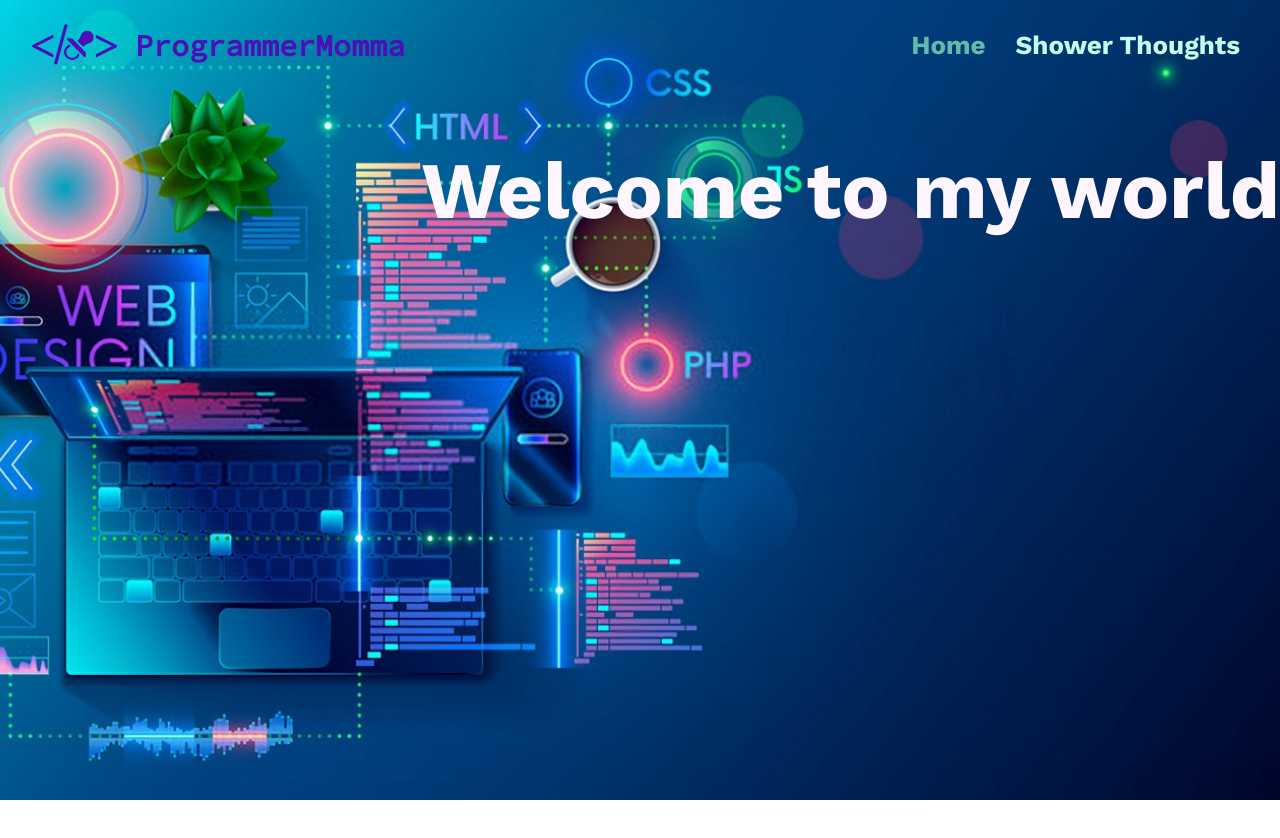
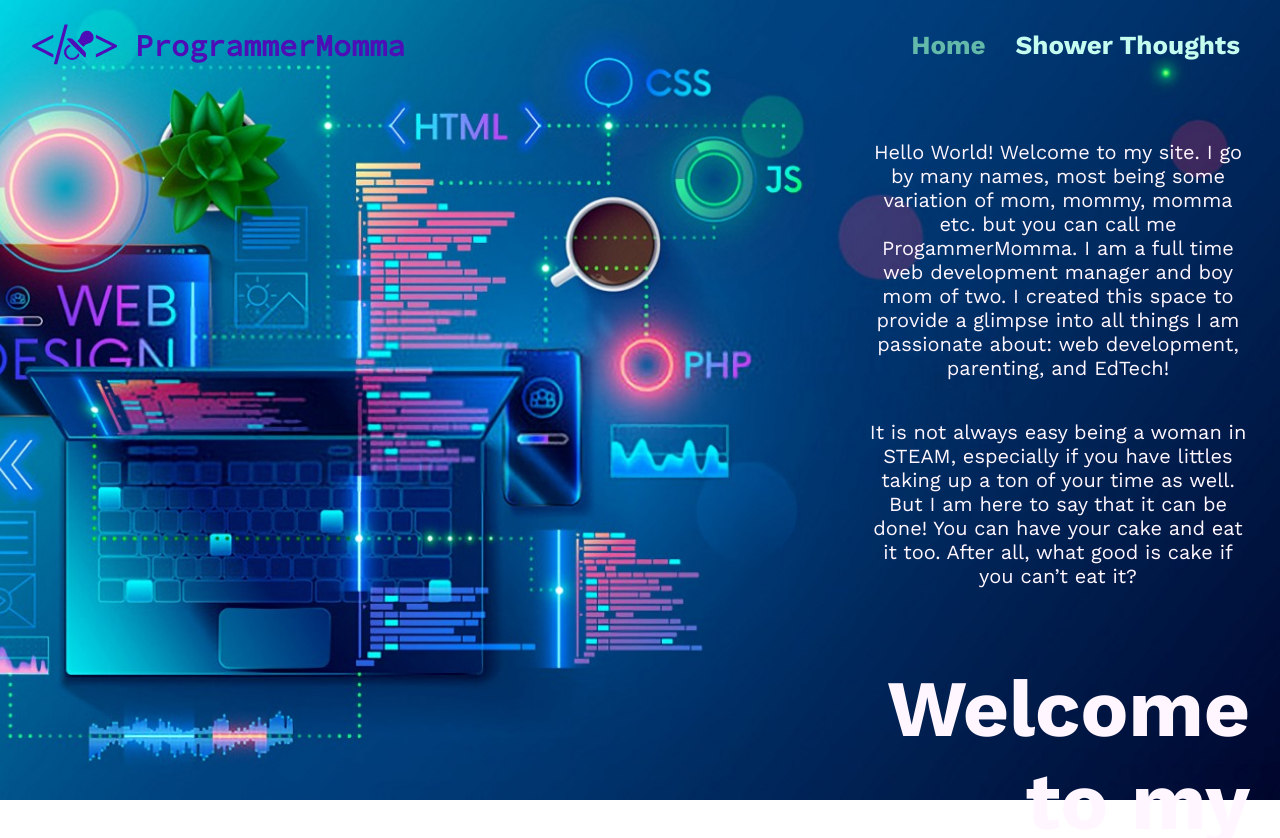
Before and after one commit to kgaboriau/programmer-momma, a Vue app: page / in a window 1280 px wide. Shown: the top 838 px of the page. Before the commit the page ends 800 px from the top, so only its background shows below. Built offline with nearby package versions, Linux system fonts and the light colour scheme; a web font is replaced by a local one.

Commit message:
format home

```diff
--- a/src/App.vue
+++ b/src/App.vue
@@ -59,7 +59,7 @@ html, body {
   color: $primary-text;
   font-size: 16px;
 
-  @include break-tablet-and-up {
+  @include break-tablet-small-and-up {
     font-size: 18px;
   }
   @include break-desktop-and-up {
--- a/src/components/NavBar.vue
+++ b/src/components/NavBar.vue
@@ -75,7 +75,7 @@ export default {
     }
   }
 }
-@include break-tablet-and-up {
+@include break-tablet-small-and-up {
   .nav-bar {
     max-height: 40px;
     padding: 25px;
--- a/src/routes/HomeView.vue
+++ b/src/routes/HomeView.vue
@@ -1,18 +1,27 @@
 <template lang="pug">
 .home
   .text-container
-    h1.title {{'Welcome to my world'}}
+    p.intro {{ introParagraph1 }}
+    p.intro {{ introParagraph2 }}
+    h1.title {{'Welcome to my World'}}
 </template>
 
 <script>
 export default {
-  name: 'HomeView'
+  name: 'HomeView',
+  data() {
+    return {
+      introParagraph1: 'Hello World! Welcome to my site. I go by many names, most being some variation of mom, mommy, momma etc. but you can call me ProgammerMomma. I am a full time web development manager and boy mom of two. I created this space to provide a glimpse into all things I am passionate about: web development, parenting, and EdTech!',
+      introParagraph2: 'It is not always easy being a woman in STEAM, especially if you have littles taking up a ton of your time as well. But I am here to say that it can be done! You can have your cake and eat it too. After all, what good is cake if you can’t eat it? '
+    }
+  }
 }
 </script>
 
 <style lang="scss" scoped>
 @import 'src/styles/colours.sass';
 @import 'src/styles/flexbox.sass';
+@import 'src/styles/breakpoints.sass';
 
 .home {
   @include flex-row;
@@ -21,7 +30,10 @@ export default {
   .text-container {
     @include flex-column;
     justify-content: bottom;
+    align-items: flex-end;
     //max-width: 35vw;
+
+    padding: 30px 30px 0 30px;
 
     h1 {
       //margin-right: 100px;
@@ -31,12 +43,43 @@ export default {
       text-align: right;
       font-size: 4rem;
     }
+
+    p {
+      text-align: center;
+      color: $light-text;
+    }
   }
 }
 
-/* @include break-tablet-and-up {
+@include break-tablet-small-and-up {
+  .home {
+    p, h1 {
+      max-width: 75vw;
+    }
+  }
+}
+
+@include break-tablet-medium-and-up {
+  .home {
+    p, h1 {
+      max-width: 60vw;
+    }
+  }
+}
+
+@include break-tablet-large-and-up {
+  .home {
+    p, h1 {
+      max-width: 45vw;
+    }
+  }
 }
 
 @include break-desktop-and-up {
-} */
+  .home {
+    p, h1 {
+      max-width: 30vw;
+    }
+  }
+}
 </style>
--- a/src/styles/breakpoints.sass
+++ b/src/styles/breakpoints.sass
@@ -1,6 +1,8 @@
 /* screen sizes */
 $breakpoint-phone: 360px
-$breakpoint-tablet: 650px
+$breakpoint-tablet-small: 650px
+$breakpoint-tablet-medium: 750px
+$breakpoint-tablet-large: 850px
 $breakpoint-desktop: 1280px
 
 /* Mixin used below to define from and up */
@@ -13,8 +15,16 @@ $breakpoint-desktop: 1280px
   @include break-from-and-up($breakpoint-phone)
     @content
 
-@mixin break-tablet-and-up
-  @include break-from-and-up($breakpoint-tablet)
+@mixin break-tablet-small-and-up
+  @include break-from-and-up($breakpoint-tablet-small)
+    @content
+
+@mixin break-tablet-medium-and-up
+  @include break-from-and-up($breakpoint-tablet-medium)
+    @content
+
+@mixin break-tablet-large-and-up
+  @include break-from-and-up($breakpoint-tablet-large)
     @content
 
 @mixin break-desktop-and-up
```
